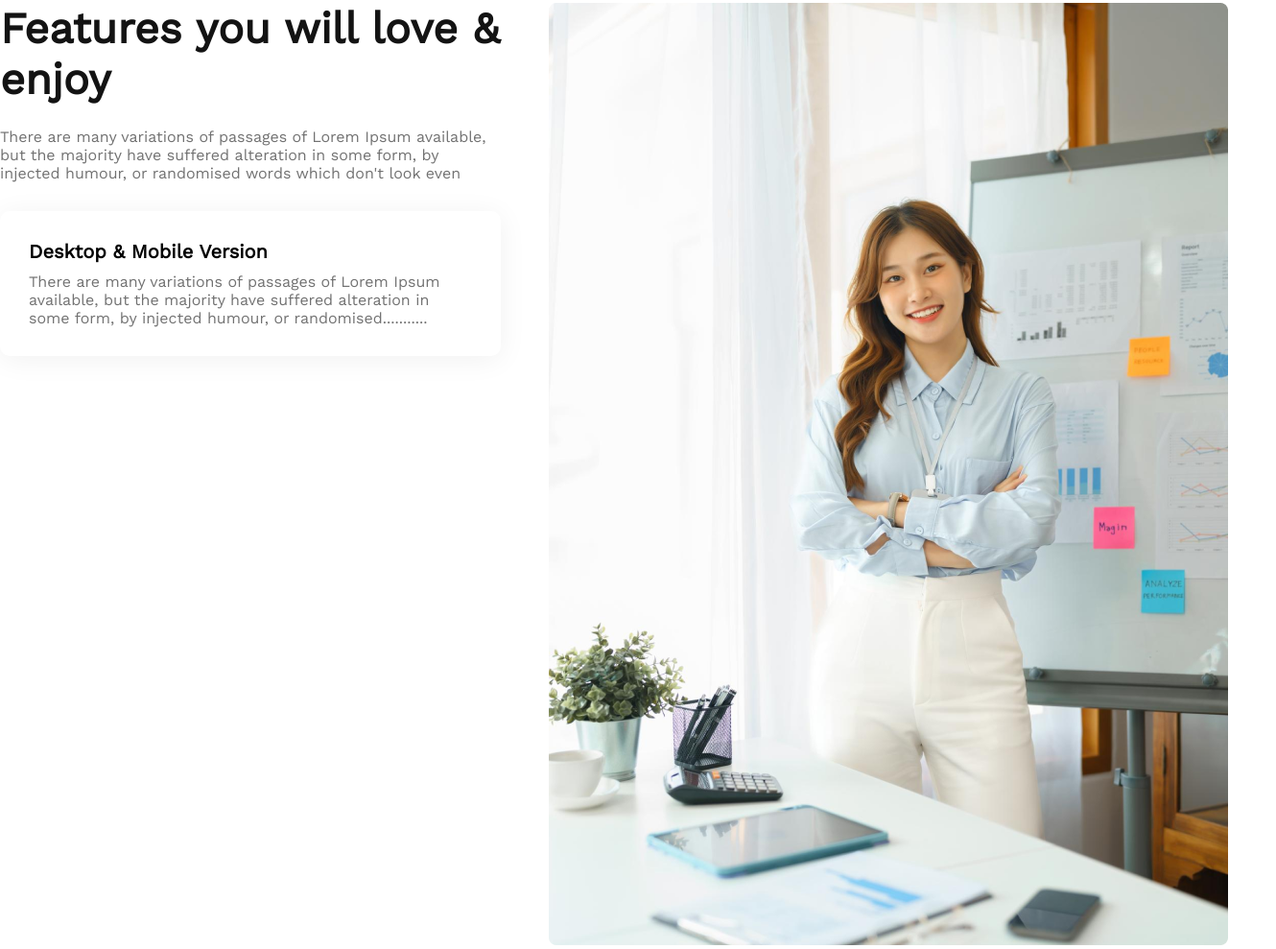
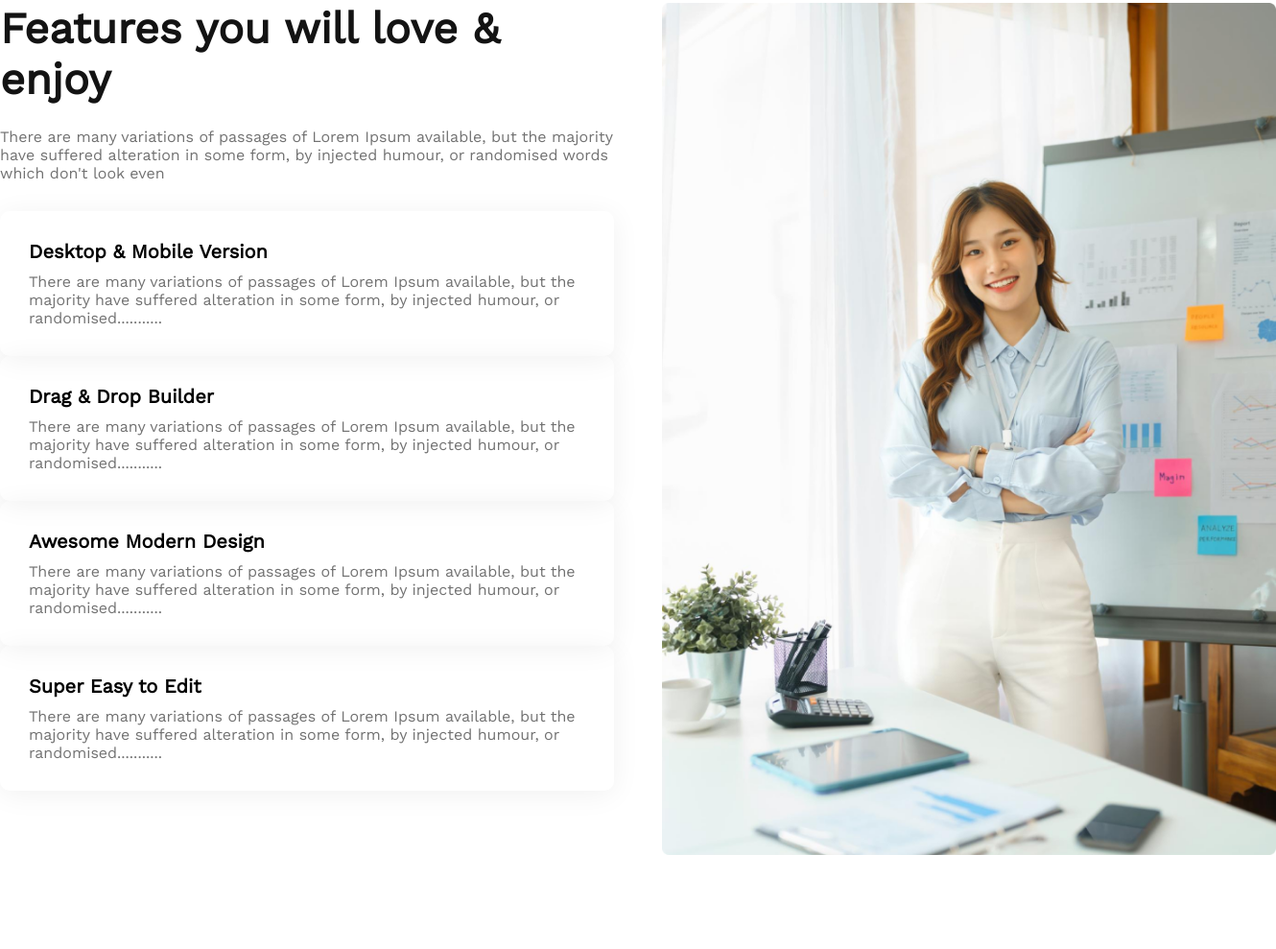
Before and after one commit to pixprocoder/assignment-2-g3-architects, a plain HTML site: page index.html in a window 1280 px wide. Shown: the part 1727-2716 px from the top of the page at 96% size, 1330 px wide, since content can reach past the window. After the commit the page ends 2622 px from the top, so only its background shows below. Drawn offline with nearby package versions, Linux system fonts and the light colour scheme.

Commit message:
detail feature section completed

```diff
--- a/index.html
+++ b/index.html
@@ -83,6 +83,30 @@
                 injected humour, or randomised...........
               </p>
             </div>
+            <div class="detail-feature-card">
+              <h5 class="detail-feature-card-title">Drag & Drop Builder</h5>
+              <p class="detail-feature-card-description">
+                There are many variations of passages of Lorem Ipsum available,
+                but the majority have suffered alteration in some form, by
+                injected humour, or randomised...........
+              </p>
+            </div>
+            <div class="detail-feature-card">
+              <h5 class="detail-feature-card-title">Awesome Modern Design</h5>
+              <p class="detail-feature-card-description">
+                There are many variations of passages of Lorem Ipsum available,
+                but the majority have suffered alteration in some form, by
+                injected humour, or randomised...........
+              </p>
+            </div>
+            <div class="detail-feature-card">
+              <h5 class="detail-feature-card-title">Super Easy to Edit</h5>
+              <p class="detail-feature-card-description">
+                There are many variations of passages of Lorem Ipsum available,
+                but the majority have suffered alteration in some form, by
+                injected humour, or randomised...........
+              </p>
+            </div>
           </div>
         </div>
         <div class="detail-feature-image">
--- a/styles/style.css
+++ b/styles/style.css
@@ -104,6 +104,7 @@ nav {
 .quick-feature-content {
   /* display: flex; */
   margin-left: 70px;
+  flex-grow: 1;
 }
 .quick-feature-title {
   font-size: 45px;
@@ -119,16 +120,19 @@ nav {
 }
 
 /* detail feature styles  */
+/* detail feature content  */
 .detail-feature-container {
-  display: flex;
+  display: grid;
+  grid-template-columns: 50% 50%;
   gap: 50px;
 }
-.detail-feature-title-container .detail-feature-title {
+
+.detail-feature-title {
   font-weight: 700;
   font-size: 45px;
   color: #131313;
 }
-.detail-feature-title-container .detail-feature-description {
+.detail-feature-description {
   font-weight: 400;
   margin-top: 24px;
   color: #727272;
@@ -139,17 +143,20 @@ nav {
 .detail-feature-card {
   box-shadow: 0px 4px 30px rgba(0, 0, 0, 0.06);
   border-radius: 10px;
-
   padding: 30px;
 }
-.detail-feature-card .detail-feature-card-title {
+.detail-feature-card-title {
   font-size: 20px;
   font-weight: 600;
   margin-bottom: 10px;
 }
-.detail-feature-card .detail-feature-card-description {
+.detail-feature-card-description {
   margin-top: 10px;
   font-weight: 400;
-
   color: #727272;
 }
+
+/* detail feature image  */
+.detail-feature-image img {
+  width: 100%;
+}
```
